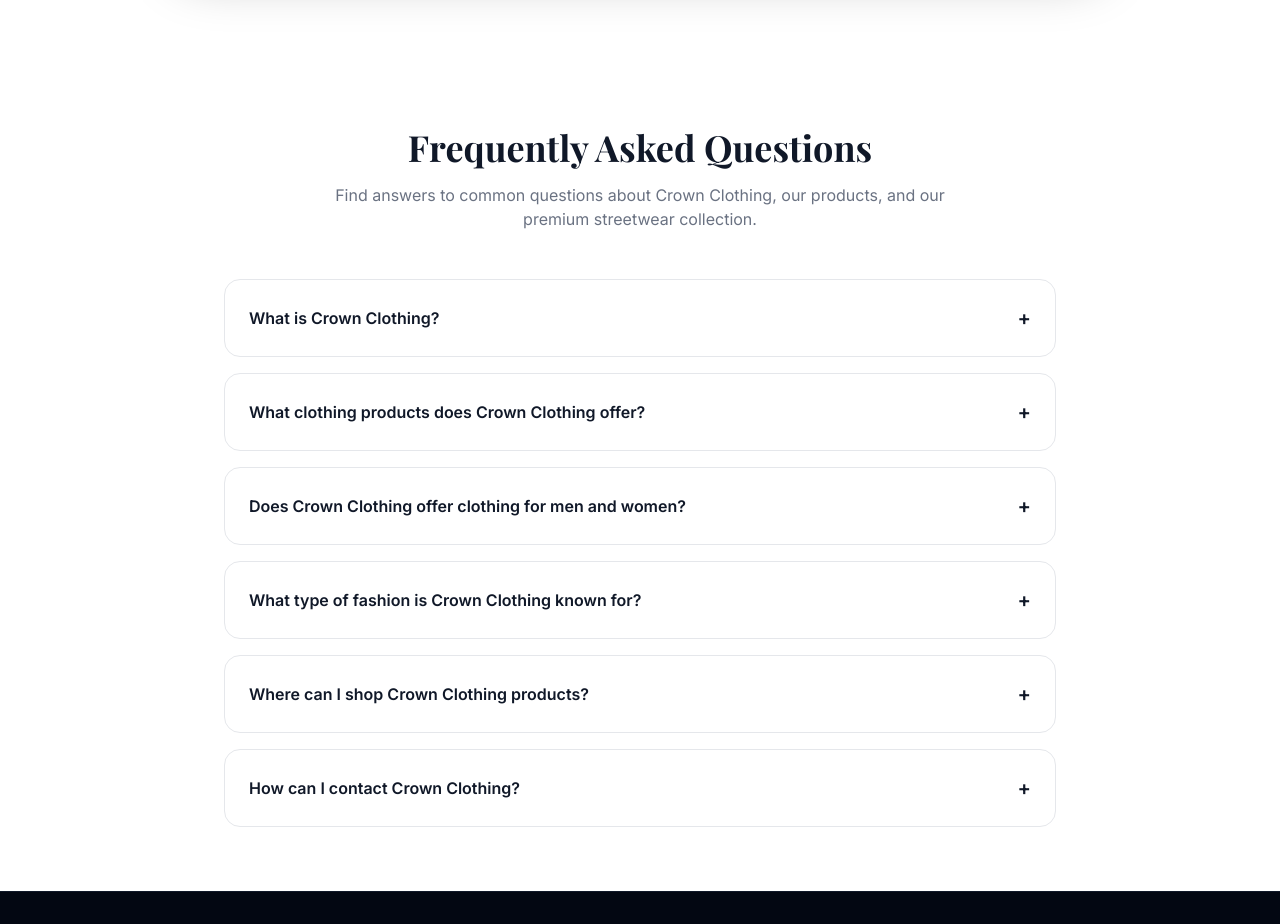
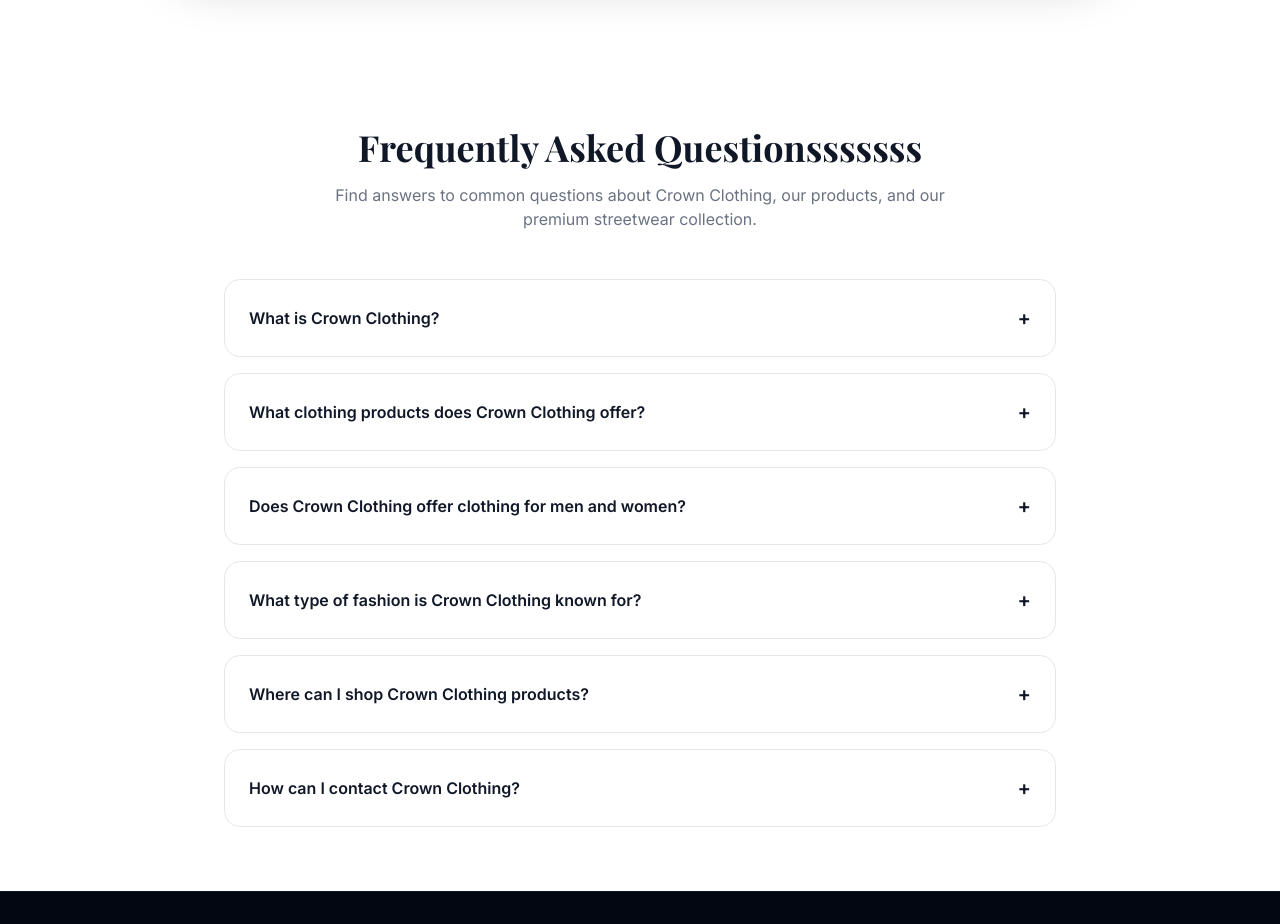
Before and after one commit to vansh-dhall/dummy, a React (Vite) app: page / in a window 1280 px wide. Shown: the part 5980-6904 px from the top of the page. Built offline with nearby package versions, Linux system fonts and the light colour scheme.

Commit message:
text chnge

```diff
--- a/src/pages/Home.tsx
+++ b/src/pages/Home.tsx
@@ -526,7 +526,7 @@
 
     <div className="text-center mb-12">
       <h2 className="text-3xl md:text-4xl font-serif font-bold text-gray-900">
-        Frequently Asked Questions
+        Frequently Asked Questionsssssss
       </h2>
 
       <p className="mt-4 text-gray-500 max-w-2xl mx-auto">
```
